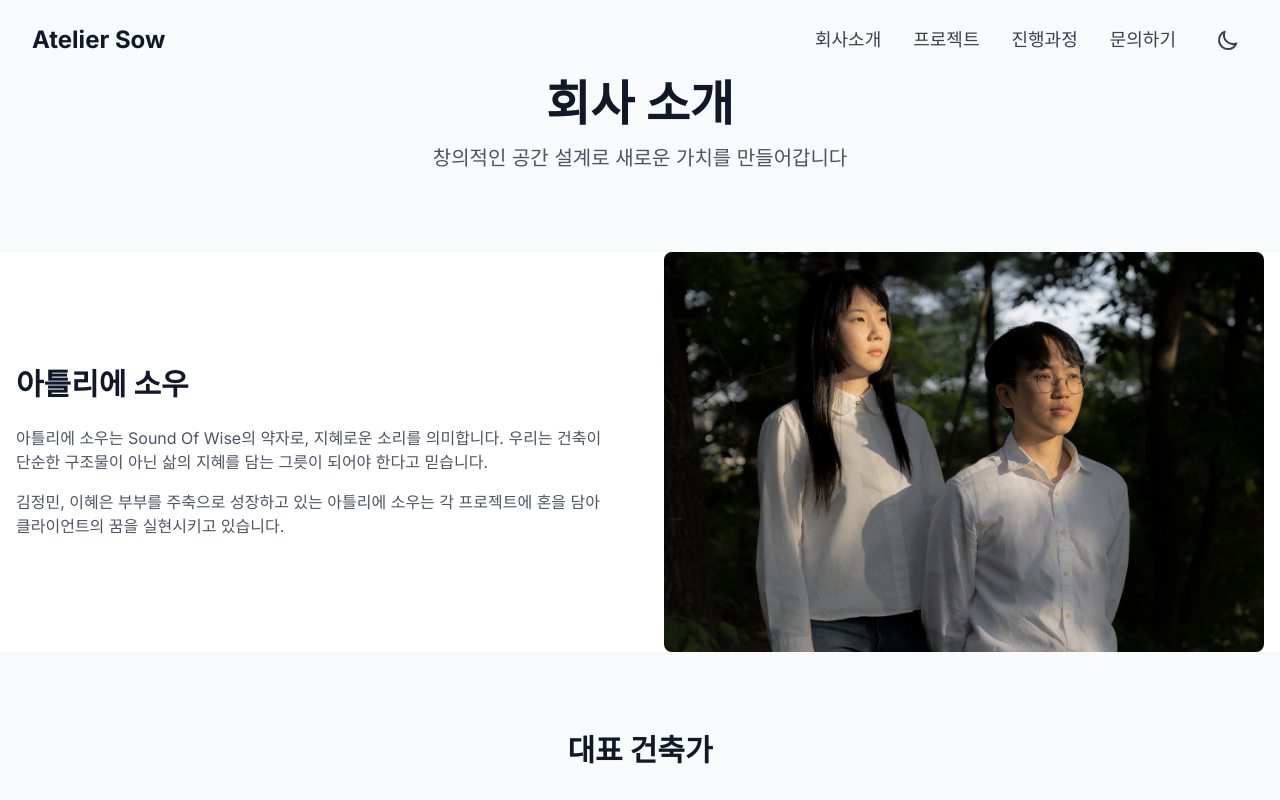
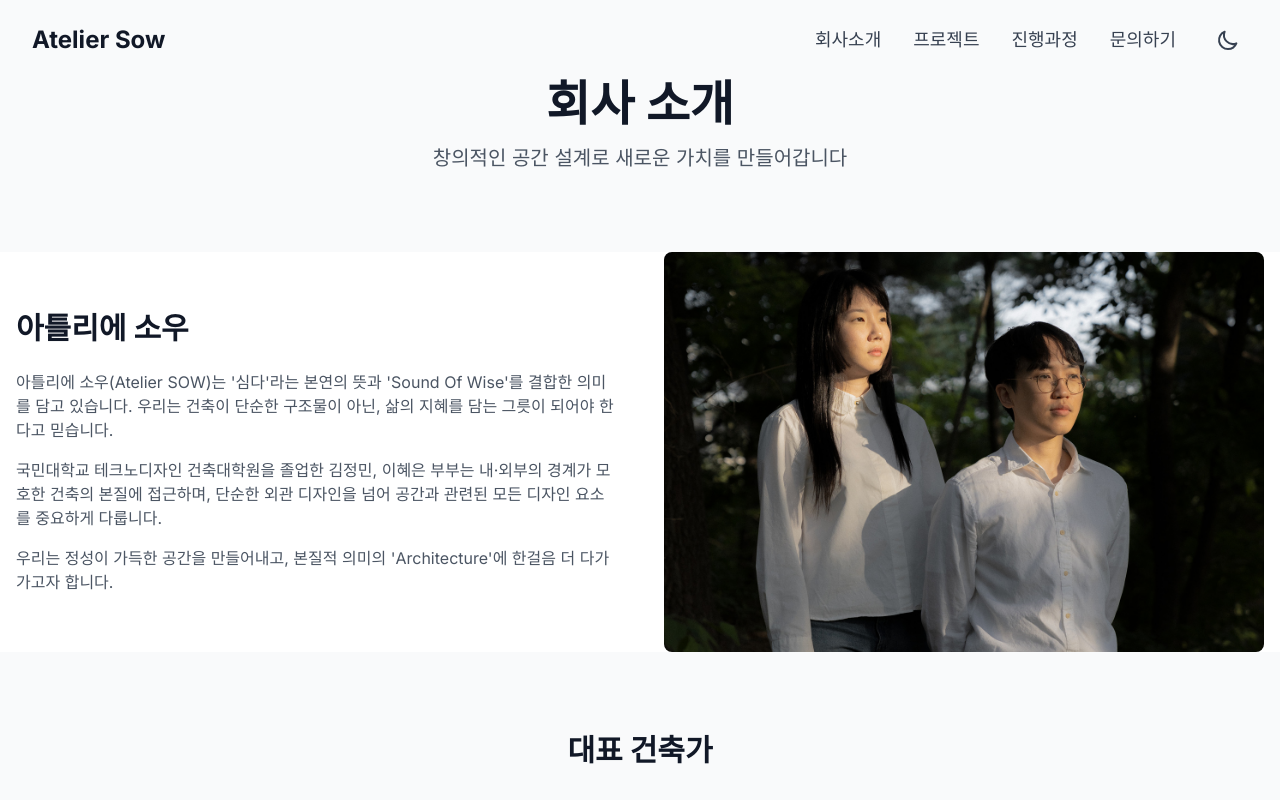
Before and after one commit to leessang10/sow_project, a Next.js app: page /about in a window 1280 px wide. Shown: the top 800 px of the page. Built offline with nearby package versions, Linux system fonts and the light colour scheme.

Commit message:
feat: 메인, 회사소개 페이지 > 문구 변경

```diff
--- a/app/about/page.tsx
+++ b/app/about/page.tsx
@@ -22,15 +22,21 @@ export default function About() {
                         >
                             <h2 className="text-3xl font-bold mb-6 text-gray-900 dark:text-white">아틀리에 소우</h2>
                             <p className="text-gray-600 dark:text-gray-400 mb-4">
-                                아틀리에 소우는 Sound Of Wise의 약자로,
-                                지혜로운 소리를 의미합니다. 우리는 건축이 단순한
-                                구조물이 아닌 삶의 지혜를 담는 그릇이 되어야
-                                한다고 믿습니다.
+                                아틀리에 소우(Atelier SOW)는 '심다'라는 본연의 뜻과
+                                'Sound Of Wise'를 결합한 의미를 담고 있습니다.
+                                우리는 건축이 단순한 구조물이 아닌, 삶의 지혜를 담는
+                                그릇이 되어야 한다고 믿습니다.
+                            </p>
+                            <p className="text-gray-600 dark:text-gray-400 mb-4">
+                                국민대학교 테크노디자인 건축대학원을 졸업한
+                                김정민, 이혜은 부부는 내·외부의 경계가 모호한
+                                건축의 본질에 접근하며, 단순한 외관 디자인을 넘어
+                                공간과 관련된 모든 디자인 요소를 중요하게 다룹니다.
                             </p>
                             <p className="text-gray-600 dark:text-gray-400">
-                                김정민, 이혜은 부부를 주축으로 성장하고 있는
-                                아틀리에 소우는 각 프로젝트에 혼을 담아
-                                클라이언트의 꿈을 실현시키고 있습니다.
+                                우리는 정성이 가득한 공간을 만들어내고,
+                                본질적 의미의 'Architecture'에 한걸음 더
+                                다가가고자 합니다.
                             </p>
                         </motion.div>
                         <motion.div
--- a/app/page.tsx
+++ b/app/page.tsx
@@ -79,10 +79,11 @@ export default function Home() {
                             animate={{opacity: 1, x: 0}}
                             transition={{duration: 0.6, delay: 0.2}}
                         >
-                            <h3 className="text-xl font-semibold text-gray-900 dark:text-white">지혜로운 공간 설계</h3>
+                            <h3 className="text-xl font-semibold text-gray-900 dark:text-white">공간의 본질을 탐구하는 디자인</h3>
                             <p className="text-gray-600 dark:text-gray-400">
-                                아틀리에 소우는 공간에 대한 깊은 이해와 창의적인 해석을 통해
-                                사용자의 일상에 영감을 불어넣는 건축을 추구합니다.
+                                내·외부의 경계를 넘어서는 건축을 추구합니다.
+                                단순한 외관 디자인을 넘어 공간과 관련된
+                                모든 디자인 요소를 섬세하게 다룹니다.
                             </p>
                         </motion.div>
                         <motion.div
@@ -91,10 +92,11 @@ export default function Home() {
                             animate={{opacity: 1, x: 0}}
                             transition={{duration: 0.6, delay: 0.4}}
                         >
-                            <h3 className="text-xl font-semibold text-gray-900 dark:text-white">지속가능한 디자인</h3>
+                            <h3 className="text-xl font-semibold text-gray-900 dark:text-white">정성이 깃든 건축</h3>
                             <p className="text-gray-600 dark:text-gray-400">
-                                환경과 조화를 이루는 지속가능한 건축을 통해
-                                더 나은 미래를 설계합니다.
+                                SOW(심다)라는 이름처럼, 각 프로젝트에
+                                정성과 철학을 심어 본질적 의미의 건축을
+                                실현합니다.
                             </p>
                         </motion.div>
                     </div>
```
